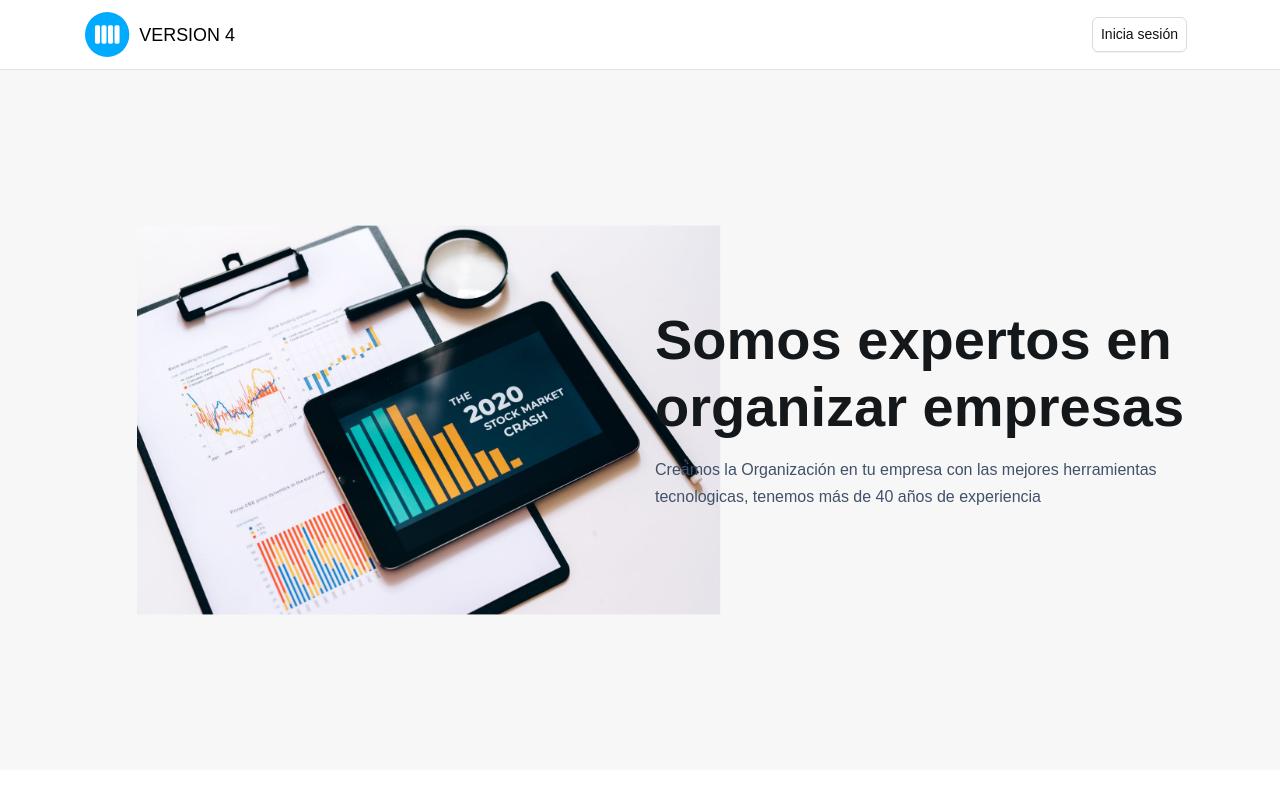
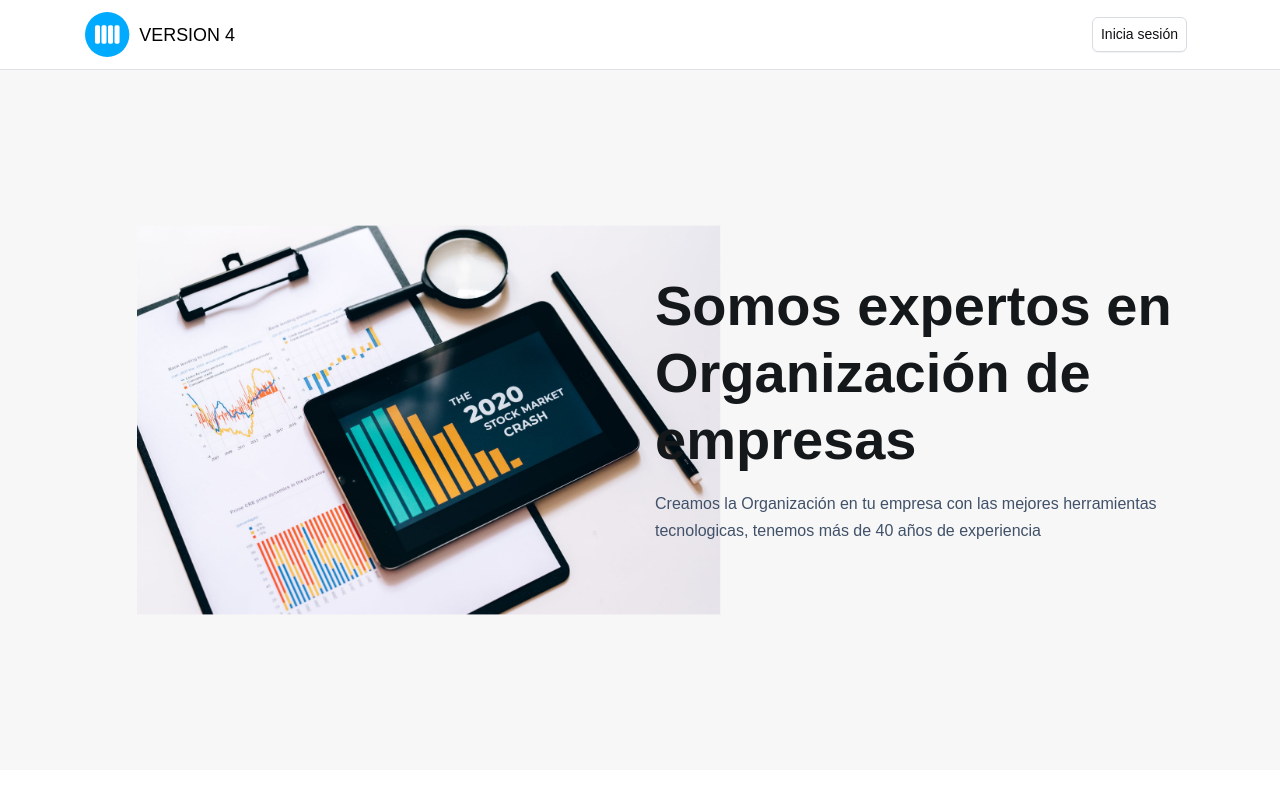
Before and after one commit to CristianPalaciosBeltran/version4-front, a React (Create React App) app: page / in a window 1280 px wide. Shown: the top 800 px of the page. Built offline with nearby package versions, Linux system fonts and the light colour scheme; what webfontloader would draw is missing.

Commit message:
Se cambio texto

```diff
--- a/src/pages/landing/SoftwareAgency.js
+++ b/src/pages/landing/SoftwareAgency.js
@@ -26,7 +26,7 @@ function Landing() {
 
                     </Col>
                     <Col lg="6">
-                        <h1 className="display-4 font-weight-bold mb-3">Somos expertos en organizar empresas</h1>
+                        <h1 className="display-4 font-weight-bold mb-3">Somos expertos en Organización de empresas</h1>
                         <p className="text-muted mb-4">Creamos la Organización en tu empresa con las mejores herramientas tecnologicas, tenemos más de 40 años de experiencia</p>
 
                     </Col>
```
